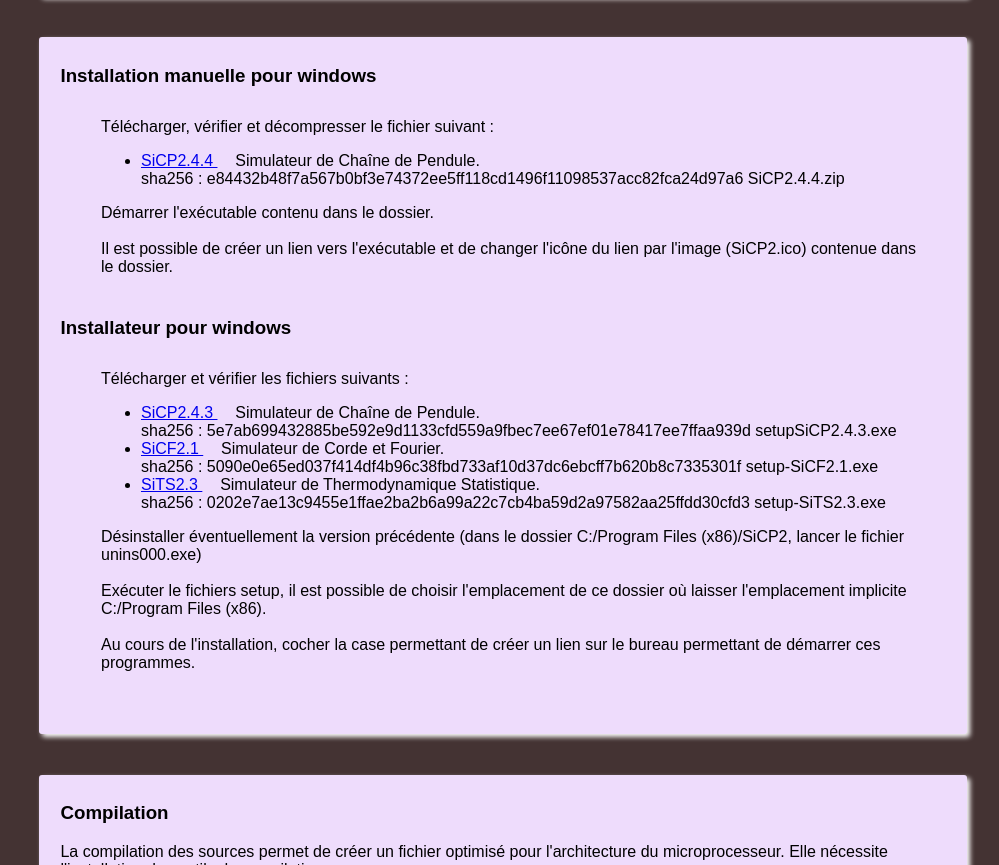
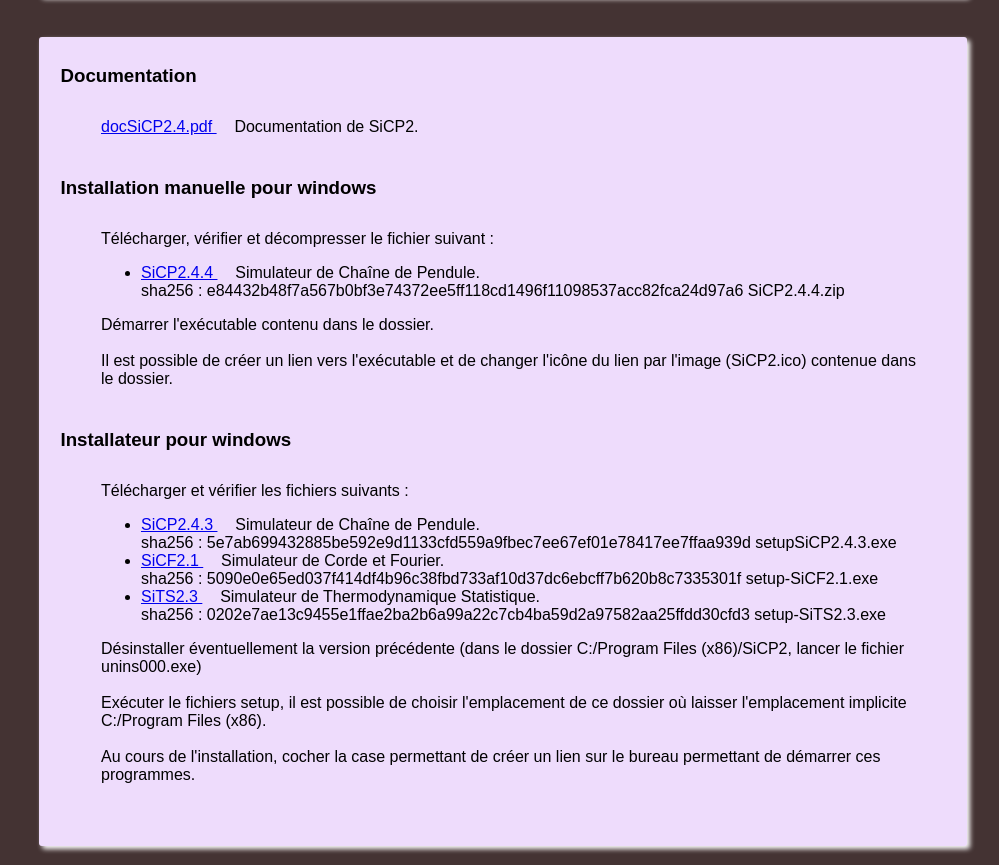
Before and after one commit to Cphysique/cphysique.github.io, a plain HTML site: page index.html in a window 1280 px wide. Shown: the part 1891-2756 px from the top of the page, without its empty margins (281-1280 px from the left). Drawn offline with Linux system fonts and the light colour scheme.

Commit message:
docSiCP2.4.pdf

```diff
--- a/index.html
+++ b/index.html
@@ -106,9 +106,18 @@
 
 <section>	<!--		POUR WINDOWS		-->
 
+		<h3>Documentation</h3>
+
+	<article>	<!--		PORTABLE		-->
+
+		<a href="docSiCP2.4.pdf" > docSiCP2.4.pdf </a> &nbsp;&nbsp;&nbsp;  Documentation de SiCP2.
+	</article>
+
+
 		<h3>Installation manuelle pour windows</h3>
 
 	<article>	<!--		PORTABLE		-->
+
 	Télécharger, vérifier et décompresser le fichier suivant :
 		<ul>
 			<li><a href="SiCP2.4.4.zip" > SiCP2.4.4 </a> &nbsp;&nbsp;&nbsp;  Simulateur de Chaîne de Pendule.
@@ -118,6 +127,7 @@
             Démarrer l'exécutable contenu dans le dossier.
 <br><br>
             Il est possible de créer un lien vers l'exécutable et de changer l'icône du lien par l'image (SiCP2.ico) contenue dans le dossier.
+
 	</article>
 		<h3>Installateur pour windows</h3>
 
```
Also changed, not shown: 1 other file.
